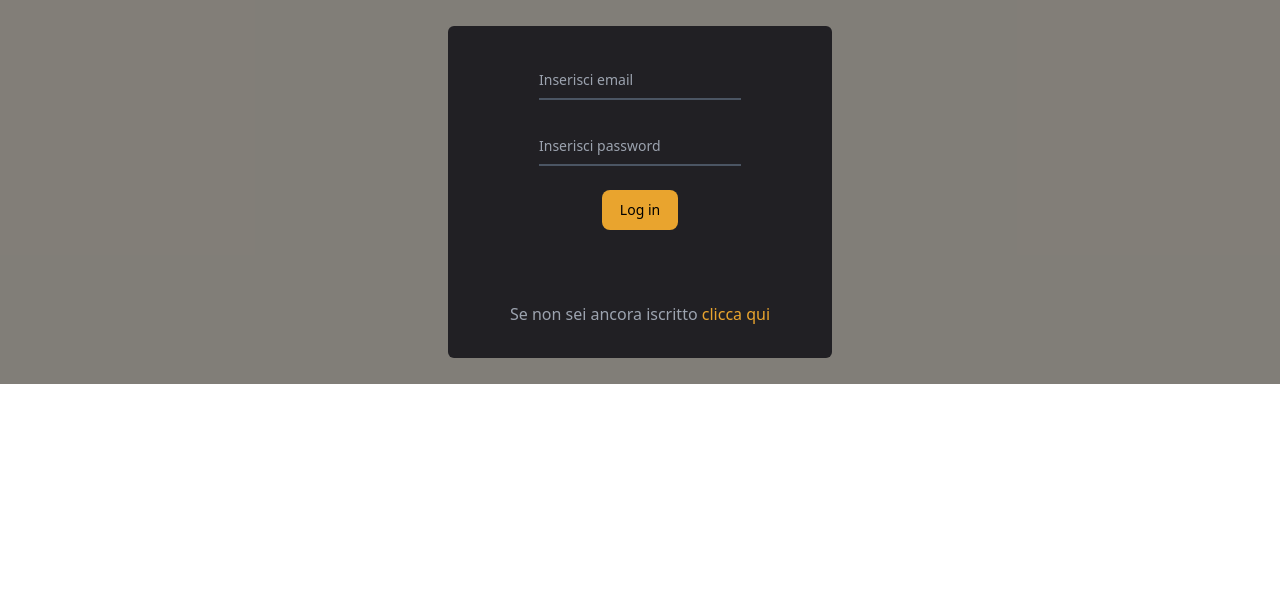
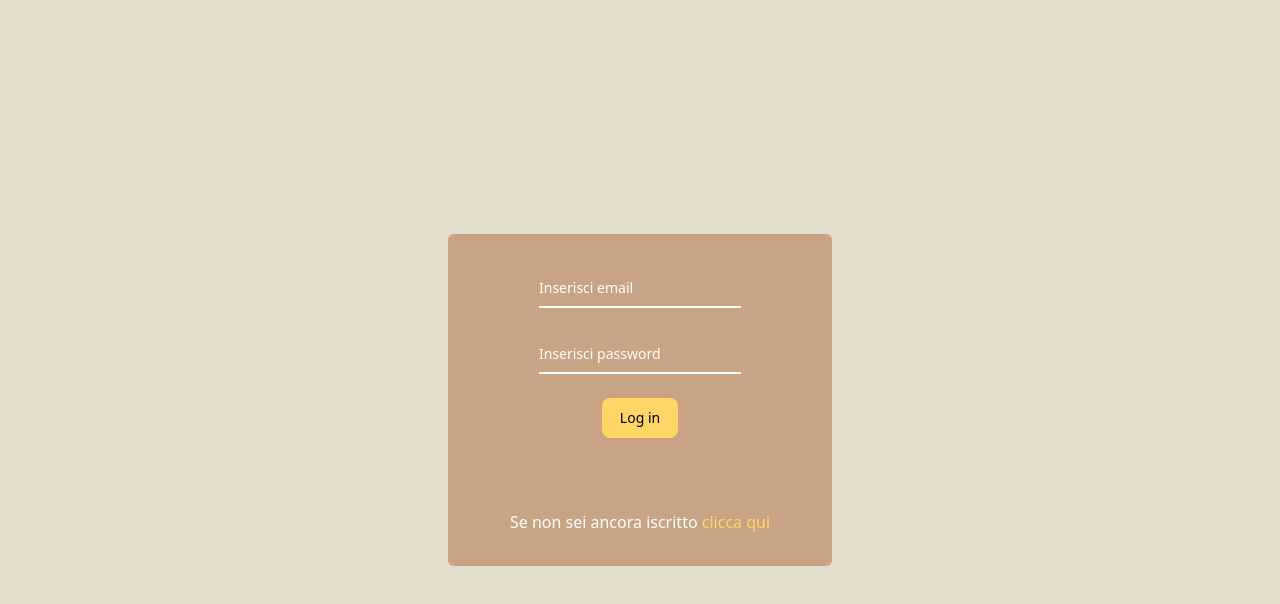
Before and after one commit to develhope-team-projects/fs17_it_team1, a React (Vite) app: page /log-in in a window 1280 px wide. Shown: the top 604 px of the page. Built offline with nearby package versions, Linux system fonts and the light colour scheme; no server answers.

Commit message:
css-for-log-and-sub

```diff
--- a/src/loginESubscription/Login.tsx
+++ b/src/loginESubscription/Login.tsx
@@ -37,8 +37,8 @@ function Login() {
   };
 
   return (
-    <div className="h-96 flex justify-center items-center bg-our-black relative z-9 bg-opacity-50">
-      <div className="h-50p w-96 py-8 bg-our-black flex flex-col justify-center items-center gap-6 relative z-10 rounded-md">
+    <div className="h-screen flex justify-center items-center bg-beige-chiaro relative z-9 bg-opacity-50">
+      <div className="h-50p w-96 py-8 bg-beige-scuro flex flex-col justify-center items-center gap-6 relative z-10 rounded-md">
         <InputField
           type="email"
           id="email"
@@ -57,9 +57,9 @@ function Login() {
         />
         <NormalButton content="Log in" onClick={handleLogin} />
         <br />
-        <p className="text-gray-400">
+        <p className="text-white">
           Se non sei ancora iscritto{" "}
-          <Link to="/subscription" className="text-oro-chiaro cursor-pointer">
+          <Link to="/subscription" className="text-giallo cursor-pointer">
             clicca qui
           </Link>
         </p>
--- a/src/loginESubscription/Subscription.css
+++ b/src/loginESubscription/Subscription.css
@@ -1,3 +1,3 @@
-.dateInput input{
+.dateInput:nth-of-type(2n + 3){
     background-color: red;
 }
--- a/src/loginESubscription/Subscription.tsx
+++ b/src/loginESubscription/Subscription.tsx
@@ -17,16 +17,16 @@ const customTheme: CustomFlowbiteTheme["datepicker"] = {
     root: {
       base: "absolute top-10 z-50 block pt-2",
       inline: "relative top-0 z-auto",
-      inner: "inline-block rounded-lg bg-white p-4 shadow-lg dark:bg-gray-700",
+      inner: "bg-orange-300 rounded-lg border-2 border-beige-scuro",
     },
     header: {
       base: "",
       title:
-        "px-2 py-3 text-center font-semibold text-gray-900 dark:text-white",
+        "",
       selectors: {
         base: "flex justify-between mb-2",
         button: {
-          base: "text-sm rounded-lg text-gray-900 dark:text-white bg-white dark:bg-gray-700 font-semibold py-2.5 px-5 hover:bg-gray-100 dark:hover:bg-gray-600 focus:outline-none focus:ring-2 focus:ring-gray-200 view-switch",
+          base: "text-sm rounded-lg font-semibold py-2.5 px-5 bg-giallo text-nero",
           prev: "",
           next: "",
           view: "",
@@ -39,11 +39,11 @@ const customTheme: CustomFlowbiteTheme["datepicker"] = {
     footer: {
       base: "flex mt-2 space-x-2",
       button: {
-        base: "w-full rounded-lg px-5 py-2 text-center text-sm font-medium focus:ring-4 focus:ring-cyan-300",
+        base: "w-full rounded-lg px-5 py-2 text-center text-sm font-medium ",
         today:
-          "bg-cyan-700 text-white hover:bg-cyan-800 dark:bg-our-black dark:hover:bg-oro-chiaro",
+          "bg-giallo text-nero",
         clear:
-          "bg-cyan-700 text-white hover:bg-cyan-800 dark:bg-our-black dark:hover:bg-oro-chiaro",
+          "bg-giallo text-nero",
       },
     },
   },
@@ -52,14 +52,14 @@ const customTheme: CustomFlowbiteTheme["datepicker"] = {
       header: {
         base: "grid grid-cols-7 mb-1",
         title:
-          "dow h-6 text-center text-sm font-medium leading-6 text-gray-500 dark:text-gray-400",
+          "dow h-6 text-center text-sm font-medium leading-6 text-nero",
       },
       items: {
         base: "grid w-64 grid-cols-7",
         item: {
-          base: "block flex-1 cursor-pointer rounded-lg border-0 text-center text-sm font-semibold leading-9 hover:bg-gray-100 dark:text-white dark:hover:bg-our-black text-gray-900",
-          selected: "bg-our-black text-oro-chiaro hover:bg-cyan-600",
-          disabled: "text-gray-500",
+          base: "block flex-1 cursor-pointer rounded-lg border-0 text-center text-sm font-semibold leading-9 text-white hover:text-nero hover:bg-giallo",
+          selected: "bg-nero text-giallo hover:bg-giallo",
+          disabled: "",
         },
       },
     },
@@ -67,9 +67,9 @@ const customTheme: CustomFlowbiteTheme["datepicker"] = {
       items: {
         base: "grid w-64 grid-cols-4",
         item: {
-          base: "block flex-1 cursor-pointer rounded-lg border-0 text-center text-sm font-semibold leading-9 hover:bg-gray-100 dark:text-white dark:hover:bg-our-black text-gray-900",
-          selected: "bg-our-black text-oro-chiaro hover:bg-cyan-600",
-          disabled: "text-gray-500",
+          base: "block flex-1 cursor-pointer rounded-lg border-0 text-center text-sm font-semibold leading-9 hover:bg-gray-100 dark:text-white dark:hover:bg-nero text-gray-900",
+          selected: "bg-nero text-giallo hover:bg-giallo",
+          disabled: "",
         },
       },
     },
@@ -77,9 +77,9 @@ const customTheme: CustomFlowbiteTheme["datepicker"] = {
       items: {
         base: "grid w-64 grid-cols-4",
         item: {
-          base: "block flex-1 cursor-pointer rounded-lg border-0 text-center text-sm font-semibold leading-9 hover:bg-gray-100 dark:text-white dark:hover:bg-our-black text-gray-900",
-          selected: "bg-our-black text-oro-chiaro hover:bg-cyan-600",
-          disabled: "text-gray-500",
+          base: "block flex-1 cursor-pointer rounded-lg border-0 text-center text-sm font-semibold leading-9 hover:bg-gray-100 dark:text-white dark:hover:bg-nero text-gray-900",
+          selected: "bg-nero text-giallo hover:bg-giallo",
+          disabled: "",
         },
       },
     },
@@ -87,14 +87,99 @@ const customTheme: CustomFlowbiteTheme["datepicker"] = {
       items: {
         base: "grid w-64 grid-cols-4",
         item: {
-          base: "block flex-1 cursor-pointer rounded-lg border-0 text-center text-sm font-semibold leading-9 hover:bg-gray-100 dark:text-white dark:hover:bg-our-black text-gray-900",
-          selected: "bg-our-black text-oro-chiaro hover:bg-cyan-600",
-          disabled: "text-gray-500",
+          base: "block flex-1 cursor-pointer rounded-lg border-0 text-center text-sm font-semibold leading-9 hover:bg-gray-100 dark:text-white dark:hover:bg-nero text-gray-900",
+          selected: "bg-nero text-giallo hover:bg-giallo",
+          disabled: "",
         },
       },
     },
   },
 };
+
+const customTheme2: CustomFlowbiteTheme["radio"] = {
+  root: {
+    base: "h-4 w-4 border border-ocra focus:ring-2 focus:ring-giallo focus:bg-giallo active:bg-giallo",
+  }
+}
+
+const customTheme3: CustomFlowbiteTheme["button"] = {
+  "base": "group flex items-stretch items-center justify-center p-0.5 text-center font-medium relative focus:z-10 focus:outline-none bg-orange-800",
+  "fullSized": "w-full",
+  "color": {
+
+  },
+  "disabled": "cursor-not-allowed opacity-50",
+  "isProcessing": "cursor-wait",
+  "spinnerSlot": "absolute h-full top-0 flex items-center animate-fade-in",
+  "spinnerLeftPosition": {
+    "xs": "left-2",
+    "sm": "left-3",
+    "md": "left-4",
+    "lg": "left-5",
+    "xl": "left-6"
+  },
+  "gradient": {
+    "cyan": "text-white bg-gradient-to-r from-cyan-400 via-cyan-500 to-cyan-600 enabled:hover:bg-gradient-to-br focus:ring-4 focus:ring-cyan-300 dark:focus:ring-cyan-800",
+    "failure": "text-white bg-gradient-to-r from-red-400 via-red-500 to-red-600 enabled:hover:bg-gradient-to-br focus:ring-4 focus:ring-red-300 dark:focus:ring-red-800",
+    "info": "text-white bg-gradient-to-r from-cyan-500 via-cyan-600 to-cyan-700 enabled:hover:bg-gradient-to-br focus:ring-4 focus:ring-cyan-300 dark:focus:ring-cyan-800 ",
+    "lime": "text-gray-900 bg-gradient-to-r from-lime-200 via-lime-400 to-lime-500 enabled:hover:bg-gradient-to-br focus:ring-4 focus:ring-lime-300 dark:focus:ring-lime-800",
+    "pink": "text-white bg-gradient-to-r from-pink-400 via-pink-500 to-pink-600 enabled:hover:bg-gradient-to-br focus:ring-4 focus:ring-pink-300 dark:focus:ring-pink-800",
+    "purple": "text-white bg-gradient-to-r from-purple-500 via-purple-600 to-purple-700 enabled:hover:bg-gradient-to-br focus:ring-4 focus:ring-purple-300 dark:focus:ring-purple-800",
+    "success": "text-white bg-gradient-to-r from-green-400 via-green-500 to-green-600 enabled:hover:bg-gradient-to-br focus:ring-4 focus:ring-green-300 dark:focus:ring-green-800",
+    "teal": "text-white bg-gradient-to-r from-teal-400 via-teal-500 to-teal-600 enabled:hover:bg-gradient-to-br focus:ring-4 focus:ring-teal-300 dark:focus:ring-teal-800"
+  },
+  "gradientDuoTone": {
+    "cyanToBlue": "text-white bg-gradient-to-r from-cyan-500 to-cyan-500 enabled:hover:bg-gradient-to-bl focus:ring-4 focus:ring-cyan-300 dark:focus:ring-cyan-800",
+    "greenToBlue": "text-white bg-gradient-to-br from-green-400 to-cyan-600 enabled:hover:bg-gradient-to-bl focus:ring-4 focus:ring-green-200 dark:focus:ring-green-800",
+    "pinkToOrange": "text-white bg-gradient-to-br from-pink-500 to-orange-400 enabled:hover:bg-gradient-to-bl focus:ring-4 focus:ring-pink-200 dark:focus:ring-pink-800",
+    "purpleToBlue": "text-white bg-gradient-to-br from-purple-600 to-cyan-500 enabled:hover:bg-gradient-to-bl focus:ring-4 focus:ring-cyan-300 dark:focus:ring-cyan-800",
+    "purpleToPink": "text-white bg-gradient-to-r from-purple-500 to-pink-500 enabled:hover:bg-gradient-to-l focus:ring-4 focus:ring-purple-200 dark:focus:ring-purple-800",
+    "redToYellow": "text-gray-900 bg-gradient-to-r from-red-200 via-red-300 to-yellow-200 enabled:hover:bg-gradient-to-bl focus:ring-4 focus:ring-red-100 dark:focus:ring-red-400",
+    "tealToLime": "text-gray-900 bg-gradient-to-r from-teal-200 to-lime-200 enabled:hover:bg-gradient-to-l enabled:hover:from-teal-200 enabled:hover:to-lime-200 enabled:hover:text-gray-900 focus:ring-4 focus:ring-lime-200 dark:focus:ring-teal-700"
+  },
+  "inner": {
+    "base": "flex items-stretch items-center transition-all duration-200",
+    "position": {
+      "none": "",
+      "start": "rounded-r-none",
+      "middle": "rounded-none",
+      "end": "rounded-l-none"
+    },
+    "outline": "border border-transparent",
+    "isProcessingPadding": {
+      "xs": "pl-8",
+      "sm": "pl-10",
+      "md": "pl-12",
+      "lg": "pl-16",
+      "xl": "pl-20"
+    }
+  },
+  "label": "ml-2 inline-flex h-4 w-4 items-center justify-center rounded-full bg-cyan-200 text-xs font-semibold text-cyan-800",
+  "outline": {
+    "color": {
+      "gray": "border border-gray-900 dark:border-white",
+      "default": "border-0",
+      "light": ""
+    },
+    "off": "",
+    "on": "flex justify-center bg-white text-gray-900 transition-all duration-75 ease-in group-enabled:group-hover:bg-opacity-0 group-enabled:group-hover:text-inherit dark:bg-gray-900 dark:text-white w-full",
+    "pill": {
+      "off": "rounded-md",
+      "on": "rounded-full"
+    }
+  },
+  "pill": {
+    "off": "rounded-lg",
+    "on": "rounded-full"
+  },
+  "size": {
+    "xs": "text-xs px-2 py-1",
+    "sm": "text-sm px-3 py-1.5",
+    "md": "text-sm px-4 py-2",
+    "lg": "text-base px-5 py-2.5",
+
+  }
+}
 
 interface FormState {
   nome: string;
@@ -180,13 +265,13 @@ function Subscription() {
     }
 
     return (
-      <div className=" flex justify-center items-center bg-our-black relative z-9 bg-opacity-50">
-        <div className=" py-8 bg-our-black flex  justify-center items-center gap-6 relative z-10 rounded-md">
+      <div className="h-screen flex justify-center items-center bg-beige-chiaro relative z-9 bg-opacity-50">
+        <div className="h-50p py-8 bg-beige-scuro flex  justify-center items-center gap-6 relative z-10 rounded-md">
           <form
-            className=" py-8 bg-our-black flex flex-col justify-center items-center gap-6 relative z-10 rounded-md"
+            className=" py-8 bg-beige-scuro flex flex-col justify-center items-center gap-6 relative z-10 rounded-md"
             onSubmit={handleFormSubmit}
           >
-            <p className="text-gray-400 px-5 text-center">
+            <p className="text-white px-5 text-center">
               Iscriviti la nostra pagina per accedere ai nostri servizi
               esclusivi.
             </p>
@@ -200,11 +285,11 @@ function Subscription() {
               />
             </div>
             <div className="flex gap-6 justify-center items-center align-center text-gray-400">
-              <p className="pb-2 pr-14 text-gray-400 border-b-2 dark:border-gray-600">
+              <p className="pb-2 pr-14 text-white border-b-2 dark:border-white">
                 Data di nascita
               </p>
-              <div className="dateInput w-40">
-                <Datepicker theme={customTheme} />
+              <div className="w-40">
+                <Datepicker theme={{...customTheme, ...customTheme3}} />
               </div>
             </div>
 
@@ -214,23 +299,23 @@ function Subscription() {
               name="Indirizzo"
               label="Indirizzo"
             />
-            <fieldset className="flex align-center max-w-md flex-row item-center gap-4 text-gray-400">
+            <fieldset className="flex align-center max-w-md flex-row item-center gap-4 text-white">
               <legend className="mb-4 text-center">Sesso</legend>
               <div className="gap-2">
-                <Radio id="Maschio" name="Gender" value="Maschio" />
-                <Label className="text-gray-400" htmlFor="Maschio">
+                <Radio theme={customTheme2} id="Maschio" name="Gender" value="Maschio" />
+                <Label  htmlFor="Maschio">
                   Maschio
                 </Label>
               </div>
               <div className="gap-2">
-                <Radio id="Femmina" name="Gender" value="Femmina" />
-                <Label className="text-gray-400" htmlFor="Femmina">
+                <Radio theme={customTheme2} id="Femmina" name="Gender" value="Femmina" />
+                <Label htmlFor="Femmina">
                   Femmina
                 </Label>
               </div>
               <div className="gap-2">
-                <Radio id="Altro" name="Gender" value="Altro" />
-                <Label className="text-gray-400" htmlFor="Altro">
+                <Radio theme={customTheme2} id="Altro" name="Gender" value="Altro" />
+                <Label  htmlFor="Altro">
                   Altro
                 </Label>
               </div>
--- a/src/shared/InputField.tsx
+++ b/src/shared/InputField.tsx
@@ -17,14 +17,14 @@ export default function InputField(props: input) {
         <input
           type={props.type}
           id={props.id}
-          className="block py-2.5 px-0 w-full text-sm text-gray-900 bg-transparent border-0 border-b-2 border-gray-300 appearance-none dark:text-white dark:border-gray-600 dark:focus:border-oro-chiaro focus:outline-none focus:ring-0 focus:border-oro-chiaro peer"
+          className="block py-2.5 px-0 w-full text-sm text-gray-900 bg-transparent border-0 border-b-2 border-gray-300 appearance-none dark:text-white dark:border-white dark:focus:border-ocra focus:outline-none focus:ring-0 focus:border-white peer"
           placeholder=" "
           value={props.value}
           onChange={props.onChange}
         />
         <label
           htmlFor={props.id}
-          className="absolute text-sm text-gray-500 dark:text-gray-400 duration-300 transform -translate-y-6 scale-75 top-3 -z-10 origin-[0] peer-focus:start-0 peer-focus:text-oro-chiaro peer-focus:dark:text-oro-chiaro peer-placeholder-shown:scale-100 peer-placeholder-shown:translate-y-0 peer-focus:scale-75 peer-focus:-translate-y-6 rtl:peer-focus:translate-x-1/4 rtl:peer-focus:left-auto"
+          className="absolute text-sm text-gray-500 dark:text-white duration-300 transform -translate-y-6 scale-75 top-3 -z-10 origin-[0] peer-focus:start-0 peer-focus:text-oro-chiaro peer-focus:dark:text-ocra peer-placeholder-shown:scale-100 peer-placeholder-shown:translate-y-0 peer-focus:scale-75 peer-focus:-translate-y-6 rtl:peer-focus:translate-x-1/4 rtl:peer-focus:left-auto"
         >
           {props.label}
         </label>
--- a/src/shared/NormalButton.tsx
+++ b/src/shared/NormalButton.tsx
@@ -5,7 +5,7 @@ import { Button } from "flowbite-react";
 
 const customTheme: CustomFlowbiteTheme["button"] = {
   color: {
-    primary: "bg-oro-chiaro hover:bg-light-bg",
+    primary: "bg-giallo hover:bg-beige-chiaro",
   },
 };
 
@@ -26,7 +26,7 @@ export function NormalButton(props: ButtonElements) {
         onClick={!props.onClick ? props.function : props.onClick}
         theme={customTheme}
         color="primary"
-        className=" hover:text-oro-chiaro focus:ring-oro-chiaro focus:bg-our-black focus:text-oro-chiaro"
+        className=" hover:text-ocra focus:ring-giallo focus:bg-nero focus:text-giallo"
         type={props.type}
       >
         <p>{props.content}</p>
--- a/tailwind.config.js
+++ b/tailwind.config.js
@@ -24,6 +24,12 @@ export default {
         "light-bg": "#e3ddcd",
         "dark-bg": "#212024",
         "dark-white": "#e4ddcd",
+        //nuova palette sotto
+        "ocra": "#d1784d",
+        "beige-scuro": "#c8a485",
+        "beige-chiaro": "#e3ddcd",
+        "giallo": "#ffd565",
+        "nero": "#1e1e1e"  //non nero puro
       },
     },
   },
```
